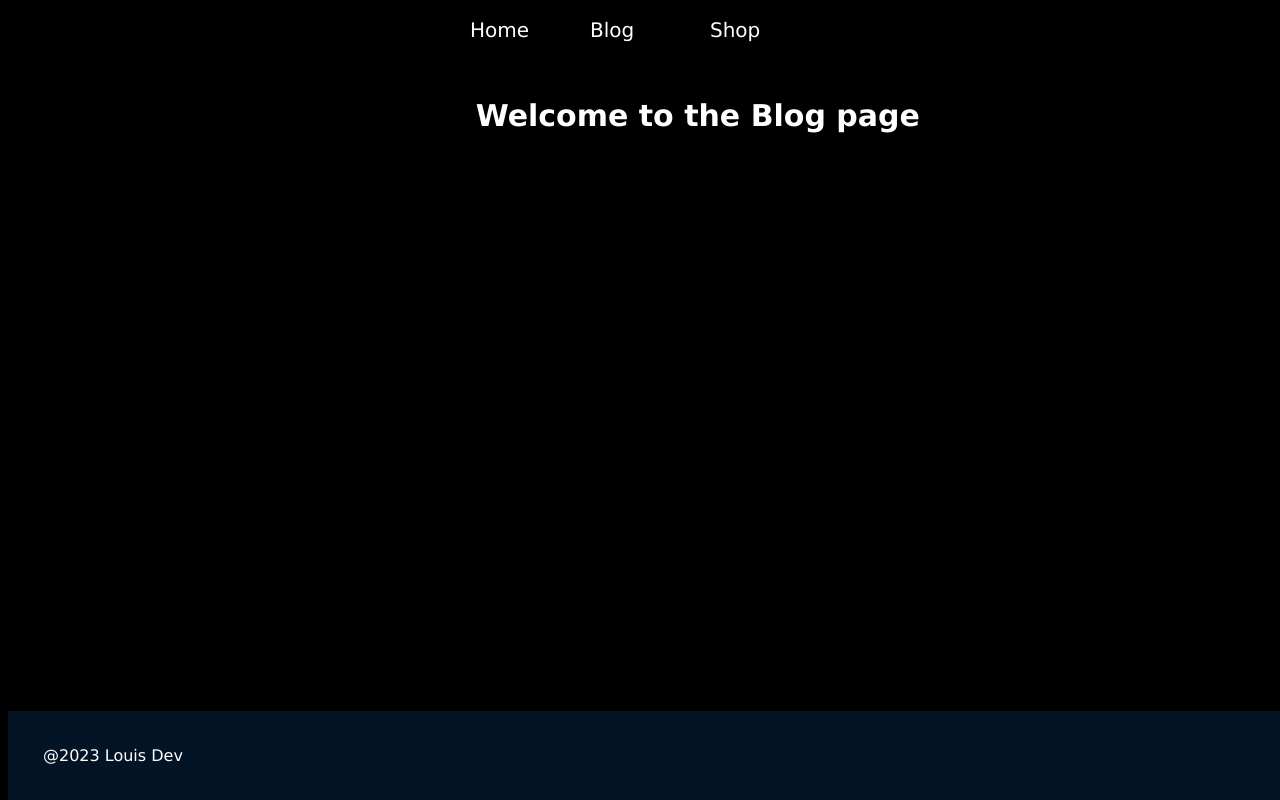
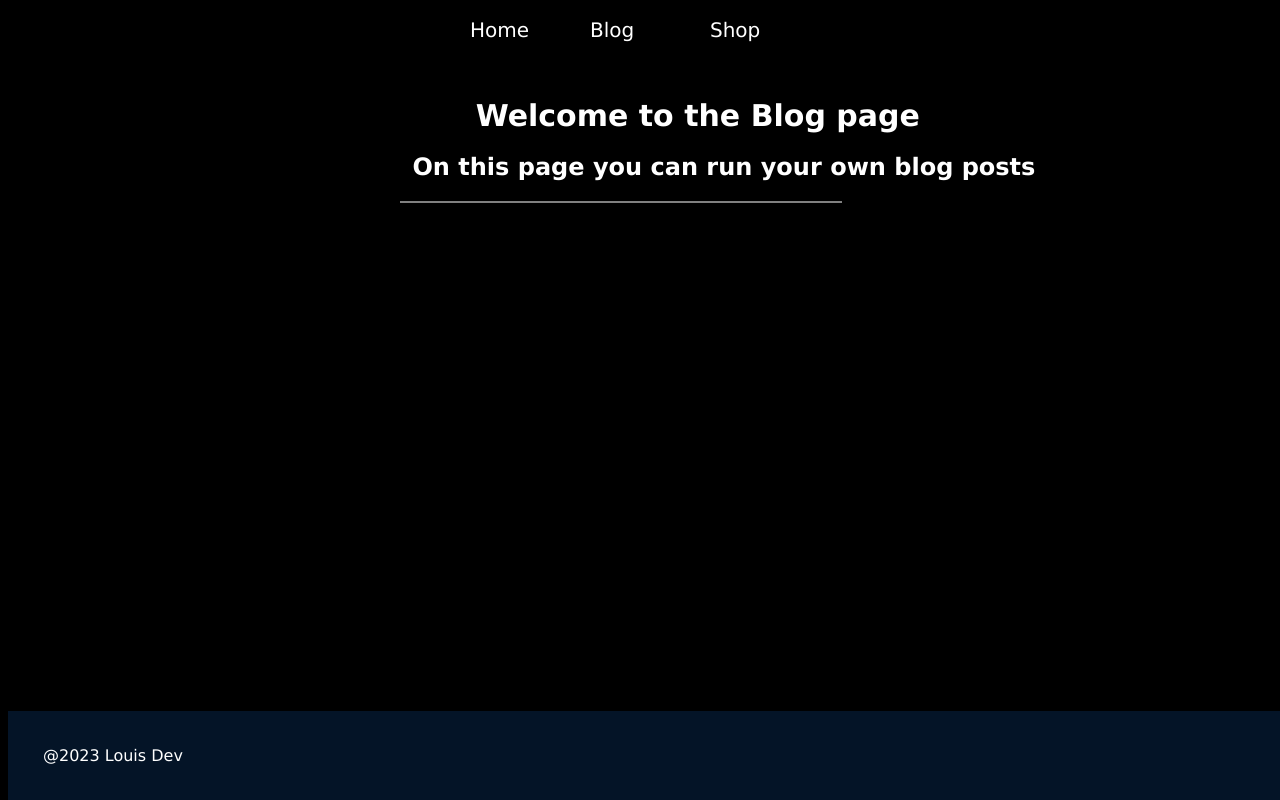
Before and after one commit to LouisWackenier/client-example, a React (Vite) app: page /Blog in a window 1280 px wide. Shown: the top 800 px of the page. Built offline with nearby package versions, Linux system fonts and the light colour scheme.

Commit message:
Set up the title and subtitle together with a breakline

```diff
--- a/src/Pages/Blog.jsx
+++ b/src/Pages/Blog.jsx
@@ -1,13 +1,23 @@
 import styled from "styled-components";
 
 const ContainerTitle = styled.div`
-     margin-left: 37%;
+     display: block;
 `;
-const TitleSub = styled.div``;
 
 const Title = styled.h1`
     font-size: 30px;
+    margin-left: 37%;
+`;
 
+const TitleSub = styled.h2`
+    margin-left: 32%;
+`;
+
+const BreakLine = styled.div`
+      margin-left: 31%;
+      width: 35%;
+      height: 2px; /* Set the height of the separate line */
+      background-color: rgba(255, 255, 255, 0.5); /* Color of the separate line */
 `;
 
 const MainContainer = styled.div`
@@ -20,6 +30,8 @@ const Blog = () => {
     <div>
       <ContainerTitle>
          <Title>Welcome to the Blog page</Title>
+         <TitleSub>On this page you can run your own blog posts</TitleSub>
+         <BreakLine />
       </ContainerTitle>
       <MainContainer>
 
```
